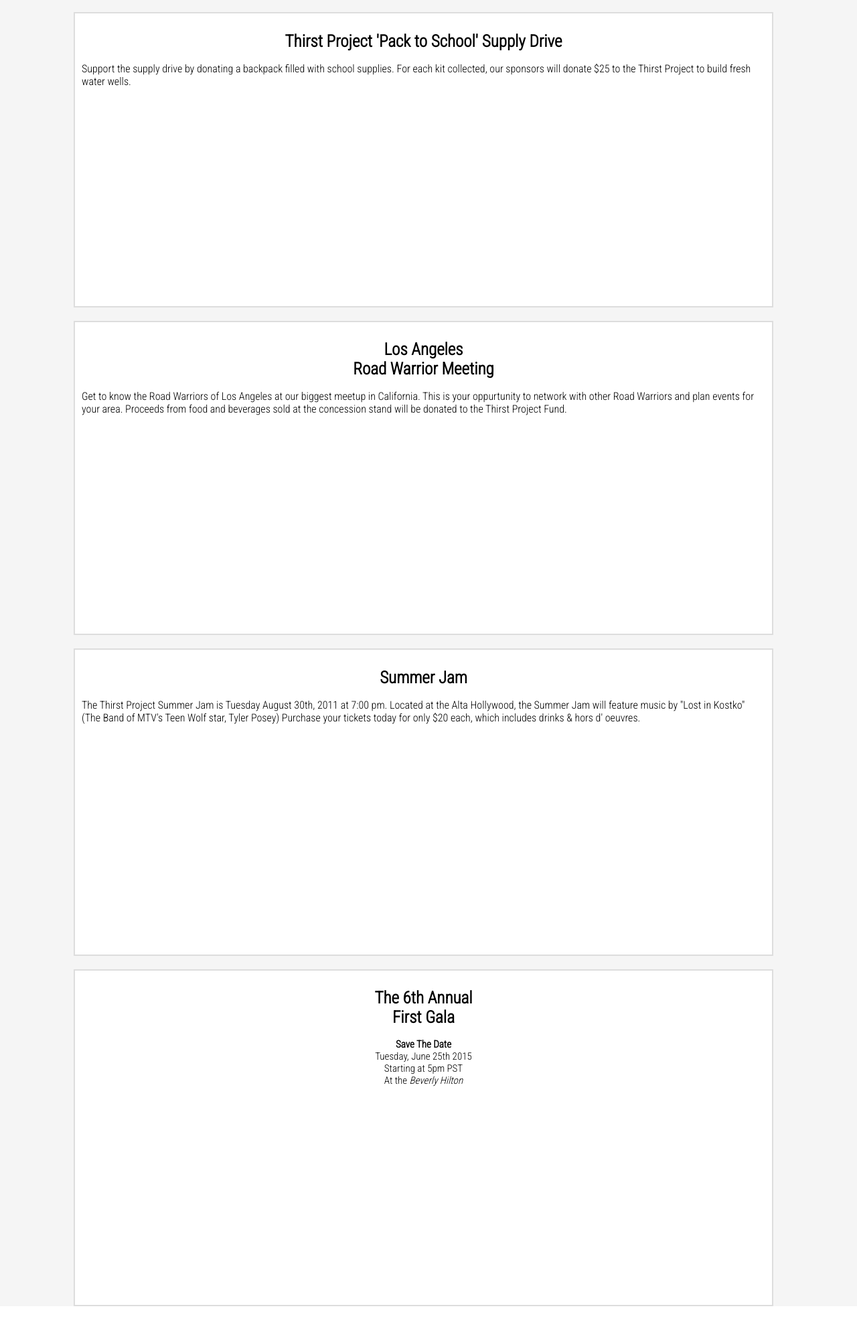
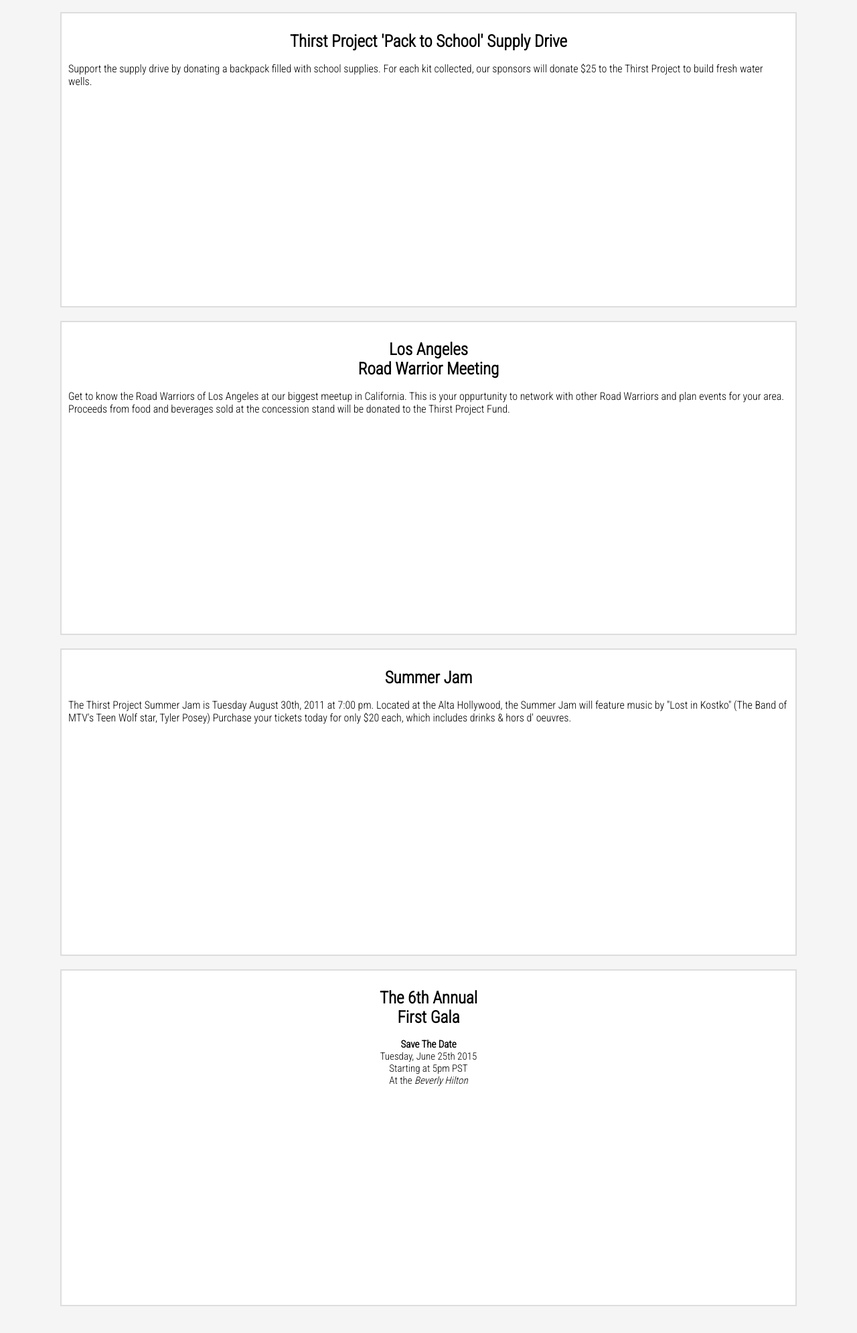
Before and after one commit to tatalala/Thirsty, a web app: file events.html in a window 1280 px wide. Shown: the part 50-2040 px from the top of the page at 67% size. Before the commit the page ends 2000 px from the top, so only its background shows below. Run offline with its HTML, style and script files only (its server is not run), Linux system fonts and the light colour scheme; a map, chart or similar area stays blank; some libraries are stand-ins or nearby versions.

Commit message:
Change to events.css

```diff
--- a/css/events.css
+++ b/css/events.css
@@ -2,14 +2,18 @@
 body{
 
 }
-
+ul{
+    width: 100%;
+    margin: 0;
+    padding: 20px;
+}
 li {
     list-style-type: none;
     background-color: #FFFFFF;
     border: 2px solid #ddd;
     border-bottom: 2px solid #ddd;
     min-height: 300px;
-    width: 95%;
+    width: 100%;
     margin-bottom: 20px;
     padding: 10px;
     font-size: 15px;
```
